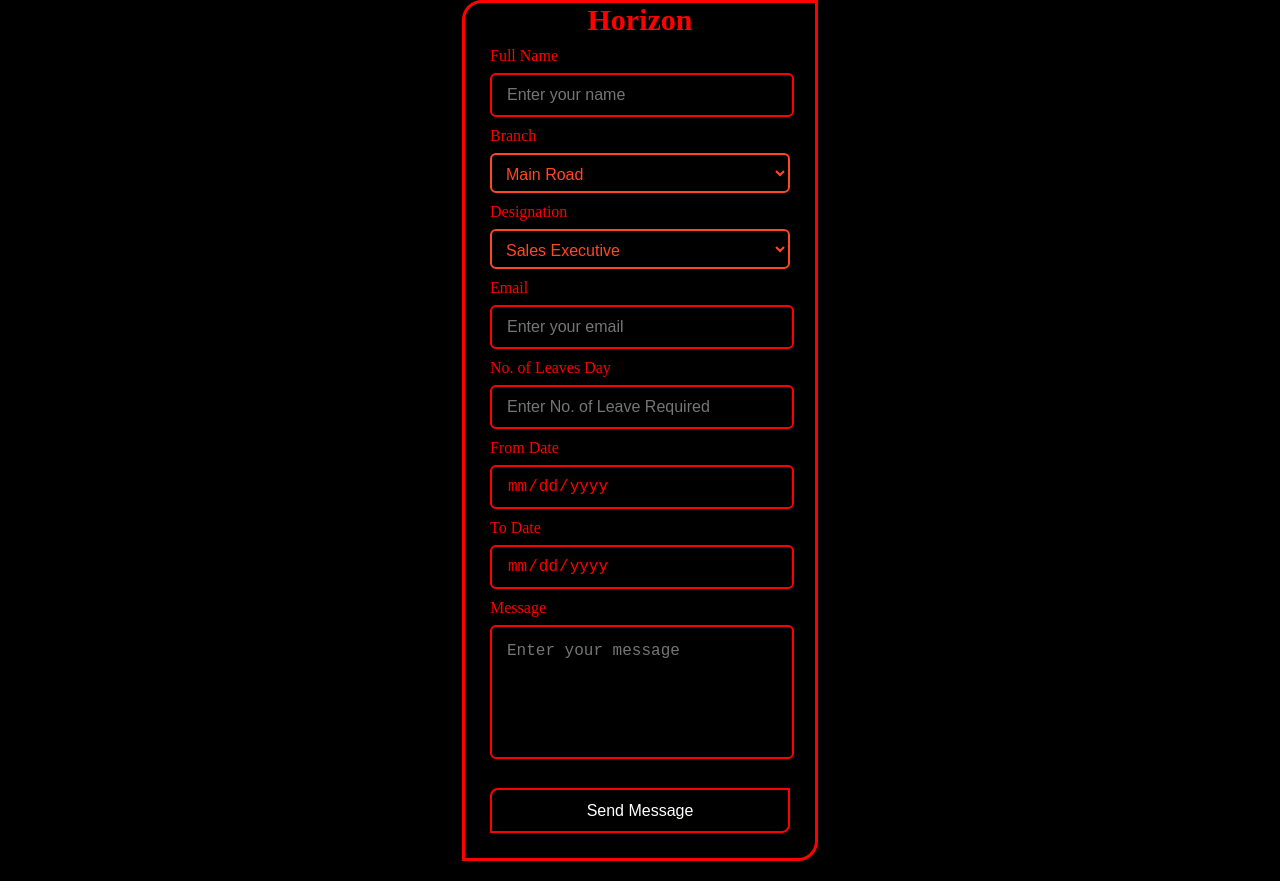
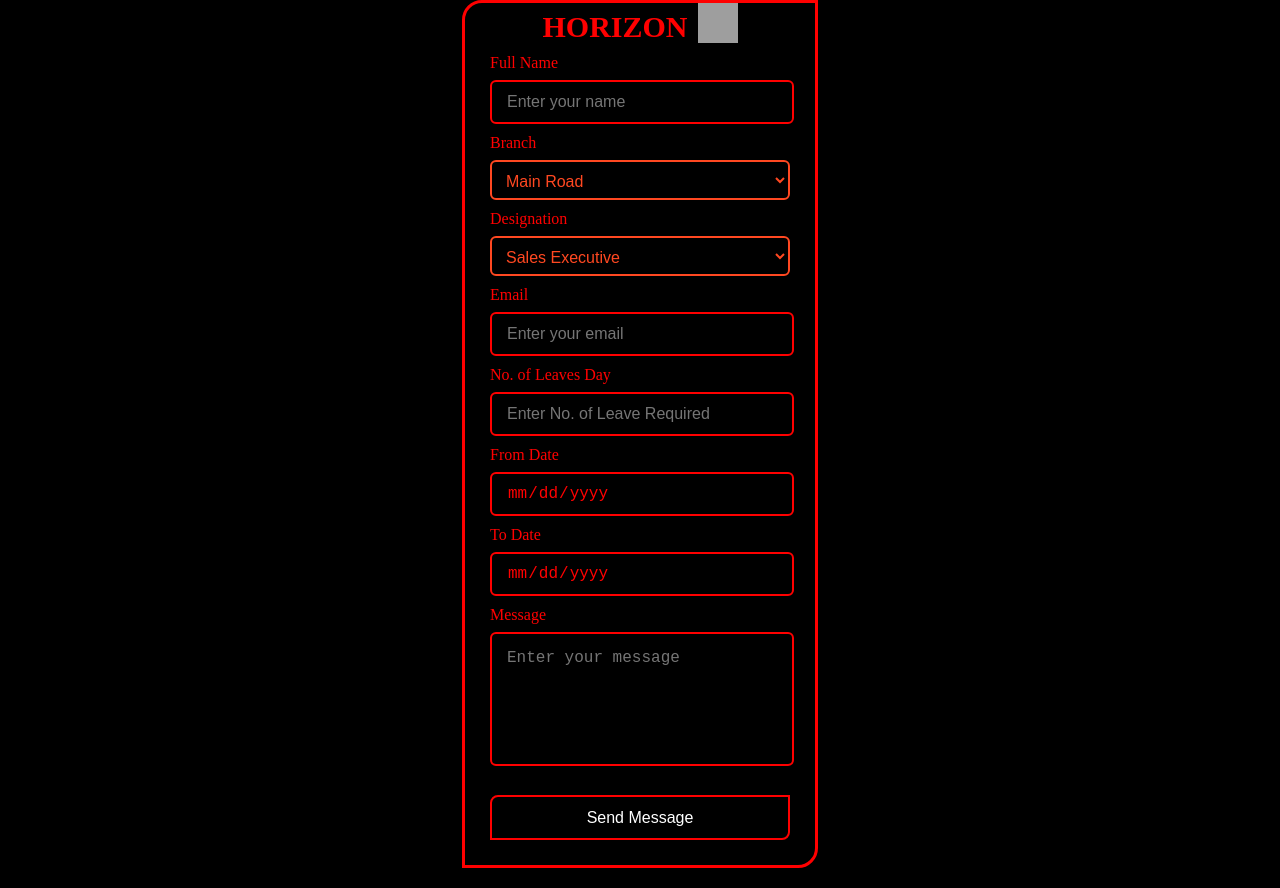
Before and after one commit to sazad786/Connect-me, a React (Vite) app: page / in a window 1280 px wide. Built offline with nearby package versions, Linux system fonts and the light colour scheme; grey boxes are pictures that could not be loaded.

Commit message:
logo added

```diff
--- a/src/Components/Contact/Contact.jsx
+++ b/src/Components/Contact/Contact.jsx
@@ -85,7 +85,21 @@ const Contact = () => {
         <form onSubmit={sendEmail}>
           {/* <button className='close'><i class='bx bx-x'></i></button> */}
 
-          <h2>Horizon</h2>
+          <div
+            style={{
+              display: "flex",
+              justifyContent: "center",
+              alignContent: "center",
+            }}
+          >
+            <h2 style={{ marginTop: "7px", textTransform: "uppercase" }}>
+              Horizon
+            </h2>
+            <img
+              src="https://upload.wikimedia.org/wikipedia/commons/7/7b/Honda_Logo.svg"
+              style={{ width: "40px", height: "40px", marginLeft: "10px" }}
+            />
+          </div>
           <div className="input-box">
             <label>Full Name</label>
             <input
```
